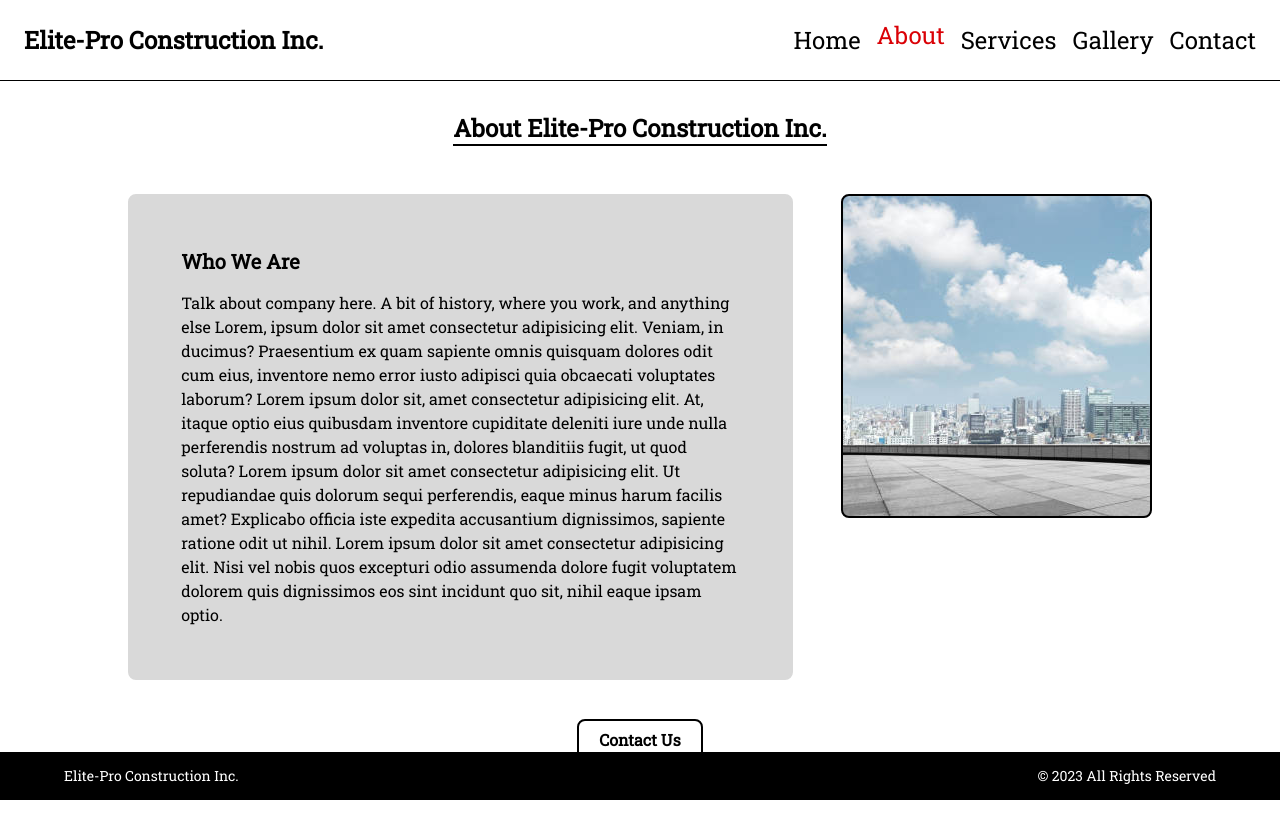
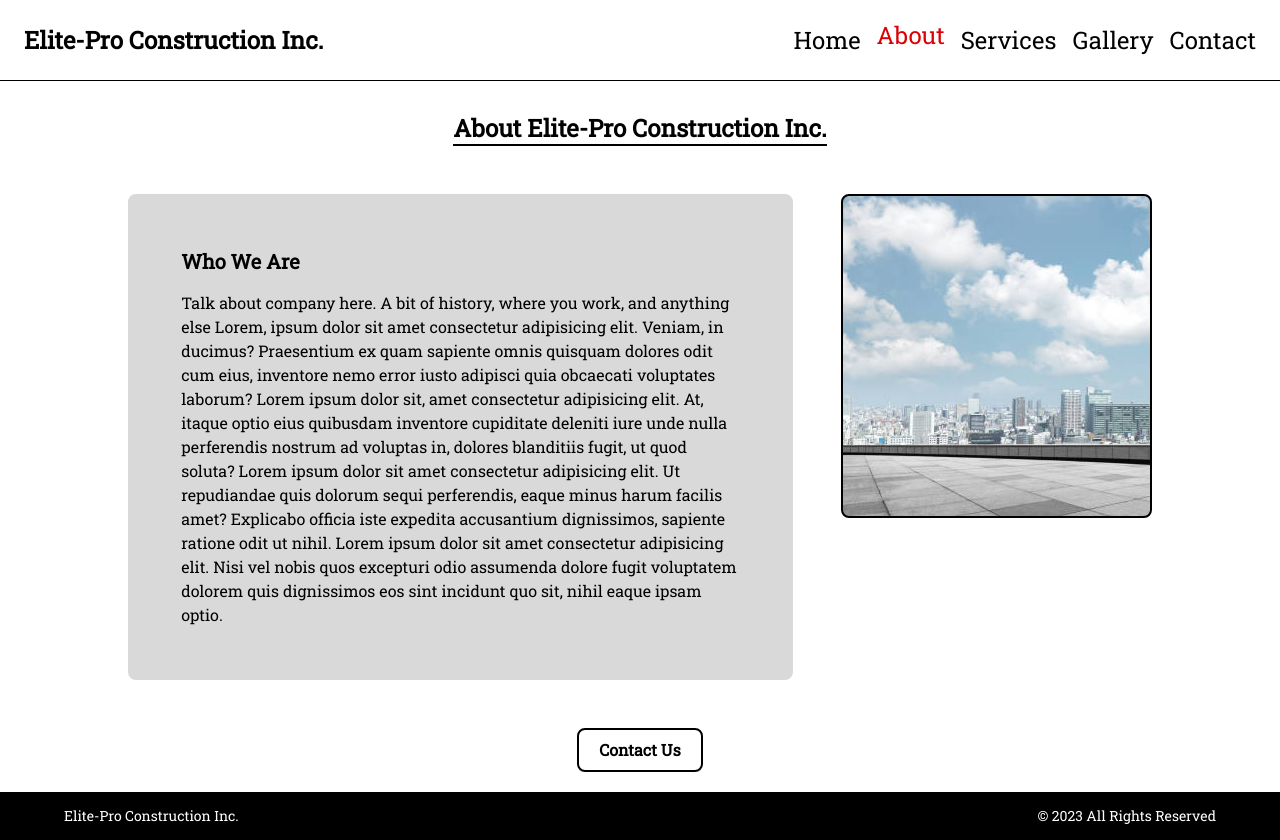
Before and after one commit to BenMoreira/elite-pro-website, a React (Vite) app: page /About in a window 1280 px wide. Before the commit the page ends 800 px from the top, so only its background shows below. Built offline with nearby package versions, Linux system fonts and the light colour scheme.

Commit message:
Fixes routing of buttons

```diff
--- a/src/pages/About.jsx
+++ b/src/pages/About.jsx
@@ -1,6 +1,13 @@
 import React from 'react'
+import { useNavigate } from 'react-router-dom';
 
 const About = () => {
+  let navigate = useNavigate();
+
+  function handleClick(link) {
+    navigate(link);
+  }
+
   return (
     <div className='mx-[10%]'>
       <div className='flex flex-col justify-center items-center gap-12 mt-[3%]'>
@@ -32,10 +39,10 @@ const About = () => {
           </div>
         </div>
 
-        <div className='pb-5 md:pb-0'>
-          <a href='/Contact' className='border-2 border-black-100 rounded-lg px-5 py-2 font-bold hover:text-red-100 hover:border-red-100'>
+        <div className='pb-5'>
+          <button onClick={() => handleClick('/Contact')} className='border-2 border-black-100 rounded-lg px-5 py-2 font-bold hover:text-red-100 hover:border-red-100'>
             Contact Us
-          </a>
+          </button>
         </div>
       </div>
     </div>
--- a/src/pages/Home.jsx
+++ b/src/pages/Home.jsx
@@ -1,13 +1,13 @@
 import React from 'react'
-
-//const cards = [
-//  {title: 'Roof Replacements', desc: 'description', img: 'stockone.jpg'},
-//  {title: 'Roof Repairs', desc: 'description', img: 'stocktwo.jpg'},
-//  {title: 'Roof Installations', desc: 'description', img: 'stockthree.webp'},
-//  {title: 'Roof Gutters/Down Spouts', desc: 'description', img: ''},
-//]
+import { useNavigate } from 'react-router-dom';
 
 const Home = () => {
+  let navigate = useNavigate();
+
+  function handleClick(link) {
+    navigate(link);
+  }
+
   return (
     <div>
       <div className='w-full h-[70vh]'
@@ -23,9 +23,9 @@ const Home = () => {
           </div>
 
           <div className='text-lg text-center md:text-xl'>
-            <a href='/Contact' className='border-2 border-white rounded-lg px-5 py-2 font-bold hover:text-red-100 hover:border-red-100'>
+            <button onClick={() => handleClick('/Contact')} className='border-2 border-white rounded-lg px-5 py-2 font-bold hover:text-red-100 hover:border-red-100'>
               Contact Us
-            </a>
+            </button>
           </div>
         </div>
       </div>
@@ -95,9 +95,9 @@ const Home = () => {
 
         {/* Only show a few pics and add a button that says view more and takes you to Gallery page*/}
         <div className='text-lg md:text-xl text-center'>
-          <a href='/Gallery' className='border-2 border-black-100 rounded-lg px-5 py-2 font-bold hover:text-red-100 hover:border-red-100'>
+          <button onClick={() => handleClick('/Gallery')} className='border-2 border-black-100 rounded-lg px-5 py-2 font-bold hover:text-red-100 hover:border-red-100'>
             View More
-          </a>
+          </button>
         </div>
       </div>
     </div>
```
